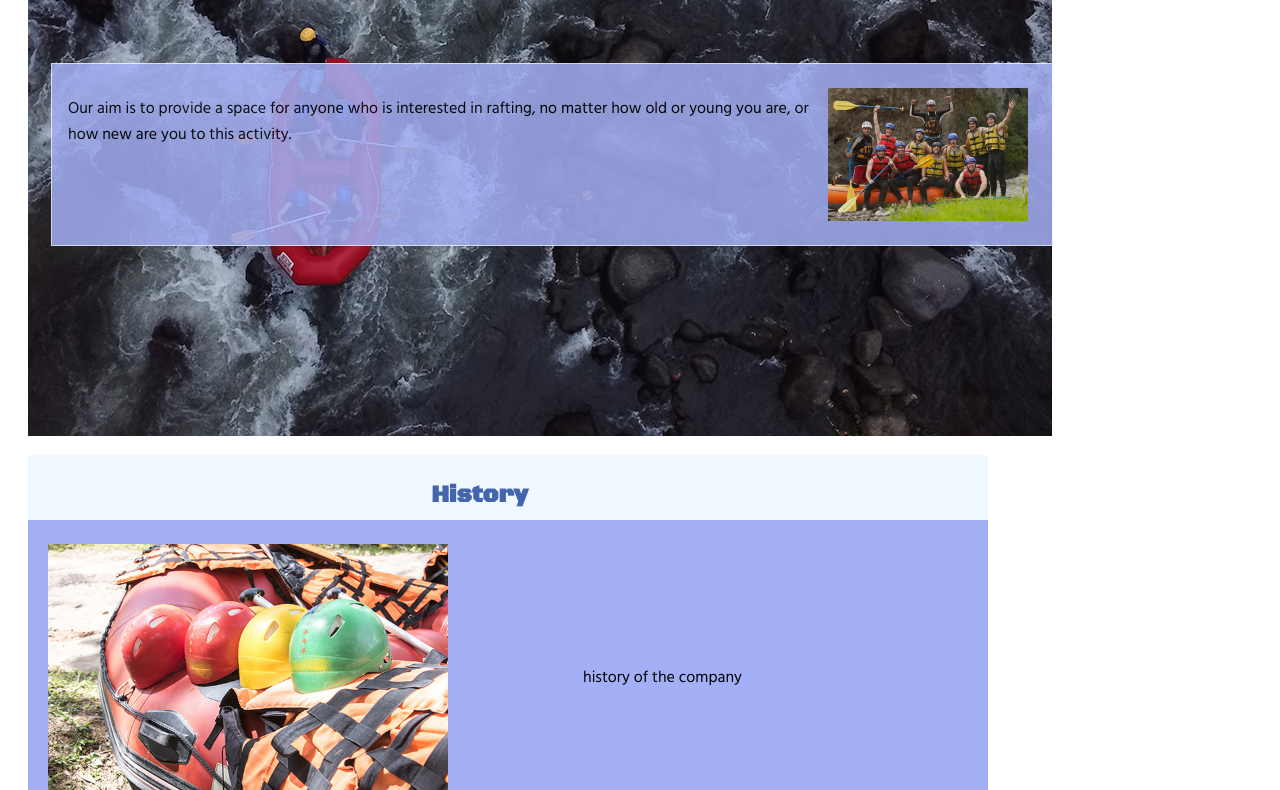
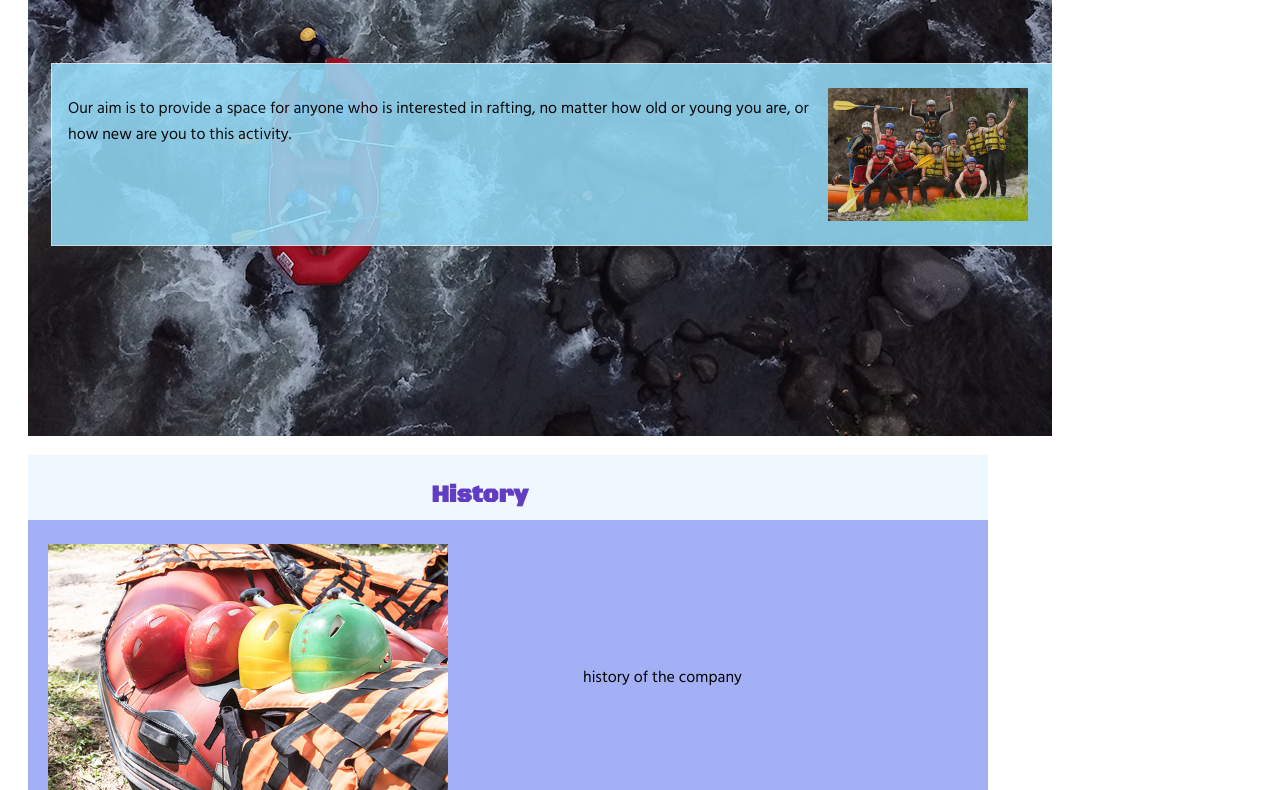
Before and after one commit to guyzoch101/wdd130, a plain HTML site: page wwr/about.html in a window 1280 px wide. Shown: the part 437-1227 px from the top of the page. Drawn offline with Linux system fonts and the light colour scheme.

Commit message:
modified:   wwr/styles/rafting.css

```diff
--- a/wwr/styles/rafting.css
+++ b/wwr/styles/rafting.css
@@ -1,8 +1,8 @@
 @import url('https://fonts.googleapis.com/css2?family=Black+Ops+One&family=Hind&display=swap');
 
 :root {
-    --primary-color: #4464ad; /* True Blue */
-    --secondary-color: #a4b0f5; /* Powder Blue */
+    --primary-color: #613dc1; /* Iris */
+    --secondary-color: #97dffc; /* Pale Azure */
     --accent1-color: #f58f29; /* Dark Orange (web) */
     --accent2-color: #466995; /* Lapis Lazuli */
 
@@ -12,7 +12,7 @@
     --nav-background-color: #f58f29; /* Dark Orange (web) */
     --nav-link-color: #4e148c; /* Indigo */
     --nav-hover-link-color: #2c0735; /* Russian Violet */
-    --nav-hover-background-color: #a4b0f5; /* Powder Blue */
+    --nav-hover-background-color: #97dffc; /* Pale Azure */
 }
 
 body {
```
